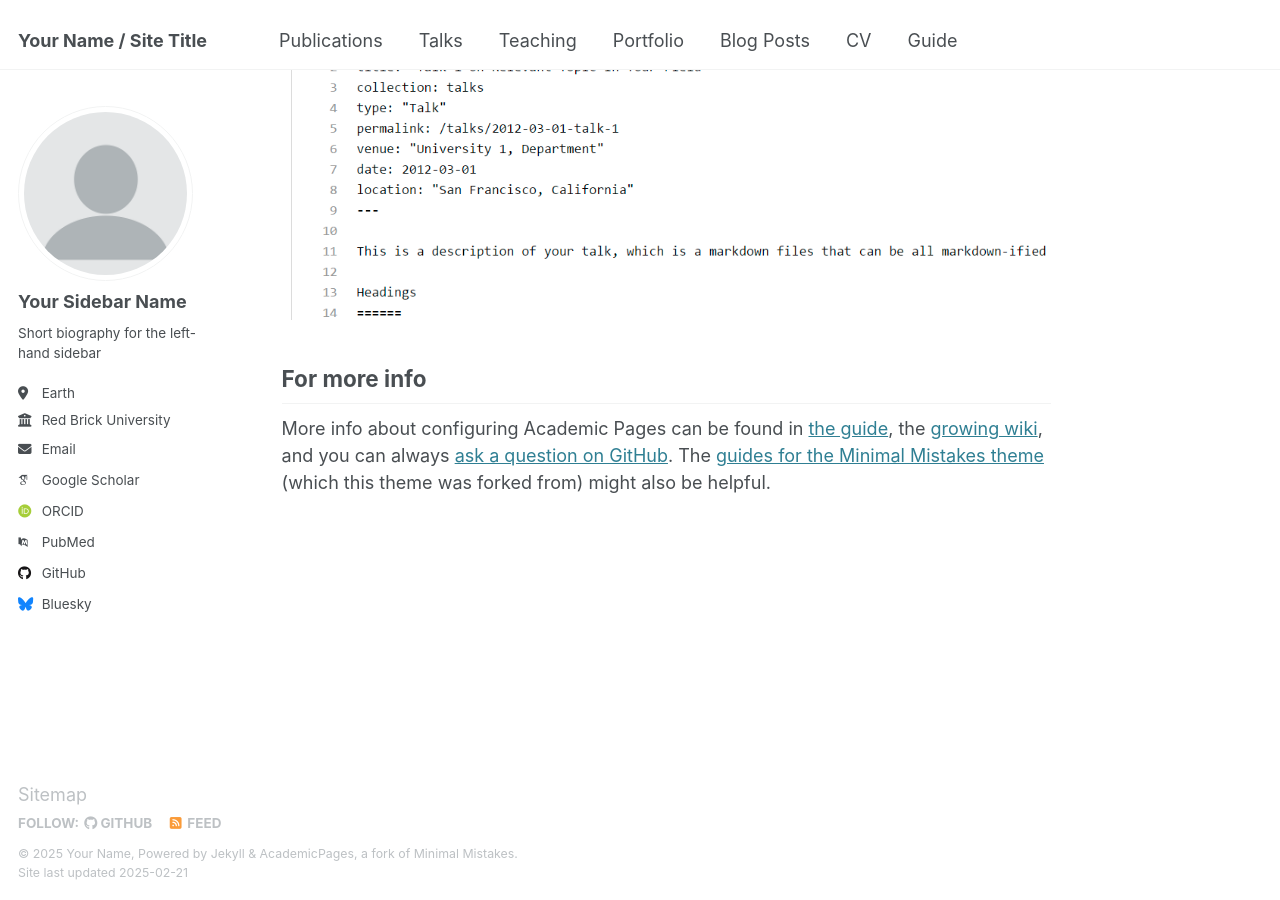
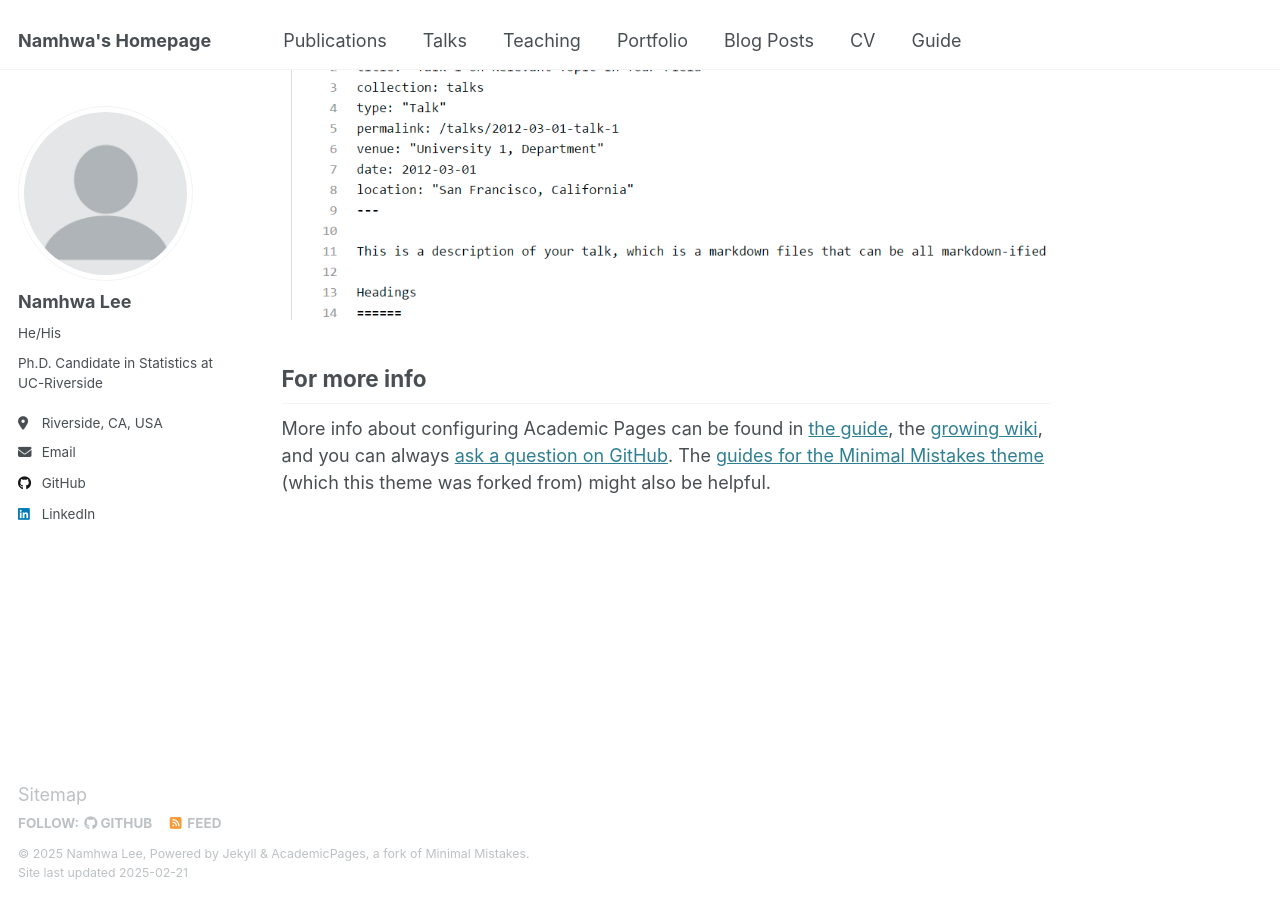
Before and after one commit to NamhwaLee/NamhwaLee.github.io, a Jekyll site: the page built from _pages/about.md, in a window 1280 px wide and 900 px high, scrolled down 2642 px. Built offline with Jekyll 4.4.1, drawn with Linux system fonts in a browser that asks for light colours; some web fonts are replaced.

Commit message:
Update _config.yml

```diff
--- a/_config.yml
+++ b/_config.yml
@@ -9,13 +9,13 @@
 # Basic Site Settings
 locale                   : "en-US"
 site_theme               : "default"
-title                    : "Your Name / Site Title"
+title                    : "Namhwa's Homepage"
 title_separator          : "-"
-name                     : &name "Your Name"
+name                     : &name "Namhwa Lee"
 description              : &description "personal description"
-url                      : https://academicpages.github.io # the base hostname & protocol for your site e.g. "https://[your GitHub username].github.io"
+url                      : https://namhwalee.github.io # the base hostname & protocol for your site e.g. "https://[your GitHub username].github.io"
 baseurl                  : "" # the subpath of your site, e.g. "/blog"
-repository               : "academicpages/academicpages.github.io"
+repository               : "NamhwaLee/NamhwaLee.github.io"
 
 # Site Author - The following control what appear as part of the author content on the side bar.
 #               If a field is blank the icon and link will not appear, otherwise it will be shown.
@@ -23,21 +23,21 @@ repository               : "academicpages/academicpages.github.io"
 author:
   # Biographic information
   avatar           : "profile.png"
-  name             : "Your Sidebar Name"
-  pronouns         : # example: "she/her"
-  bio              : "Short biography for the left-hand sidebar"
-  location         : "Earth"
-  employer         : "Red Brick University"
+  name             : "Namhwa Lee"
+  pronouns         : "He/His"
+  bio              : "Ph.D. Candidate in Statistics at UC-Riverside"
+  location         : "Riverside, CA, USA"
+  employer         : #
   uri              : # URL
-  email            : "none@example.org"
+  email            : "nlee098@ucr.edu"
 
   # Academic websites
   arxiv            : # URL - Update with the correct link to your profile
-  googlescholar    : "https://scholar.google.com/citations?user=PS_CX0AAAAAJ"
+  googlescholar    : #"https://scholar.google.com/citations?user=PS_CX0AAAAAJ"
   impactstory      : # URL
-  orcid            : "http://orcid.org/yourorcidurl"
+  orcid            : #"http://orcid.org/yourorcidurl"
   semantic         : # URL
-  pubmed           : "https://www.ncbi.nlm.nih.gov/pubmed/?term=john+snow"
+  pubmed           : # "https://www.ncbi.nlm.nih.gov/pubmed/?term=john+snow"
   researchgate     : # URL
   scopus           : # URL
 
@@ -45,12 +45,12 @@ author:
   bitbucket        : # Username - Update with your username on the site
   codepen          : # Username
   dribbble         : # Username
-  github           : "academicpages"
+  github           : "NamhwaLee"
   kaggle           : # Username
   stackoverflow    : # User number or user number and name (i.e., use "1" or "1/jeff-atwood")
 
   # Social media
-  bluesky          : "bsky.app" # Replace this with you Bluesky username
+  bluesky          : # Replace this with you Bluesky username
   facebook         : # Username
   flickr           : # Username
   foursquare       : # Username
@@ -59,7 +59,7 @@ author:
   keybase          : # Username
   instagram        : # Username
   lastfm           : # Username
-  linkedin         : # Username
+  linkedin         : "www.linkedin.com/in/2navism"
   mastodon         : # URL
   medium           : # URL
   pinterest        : # Username
```
